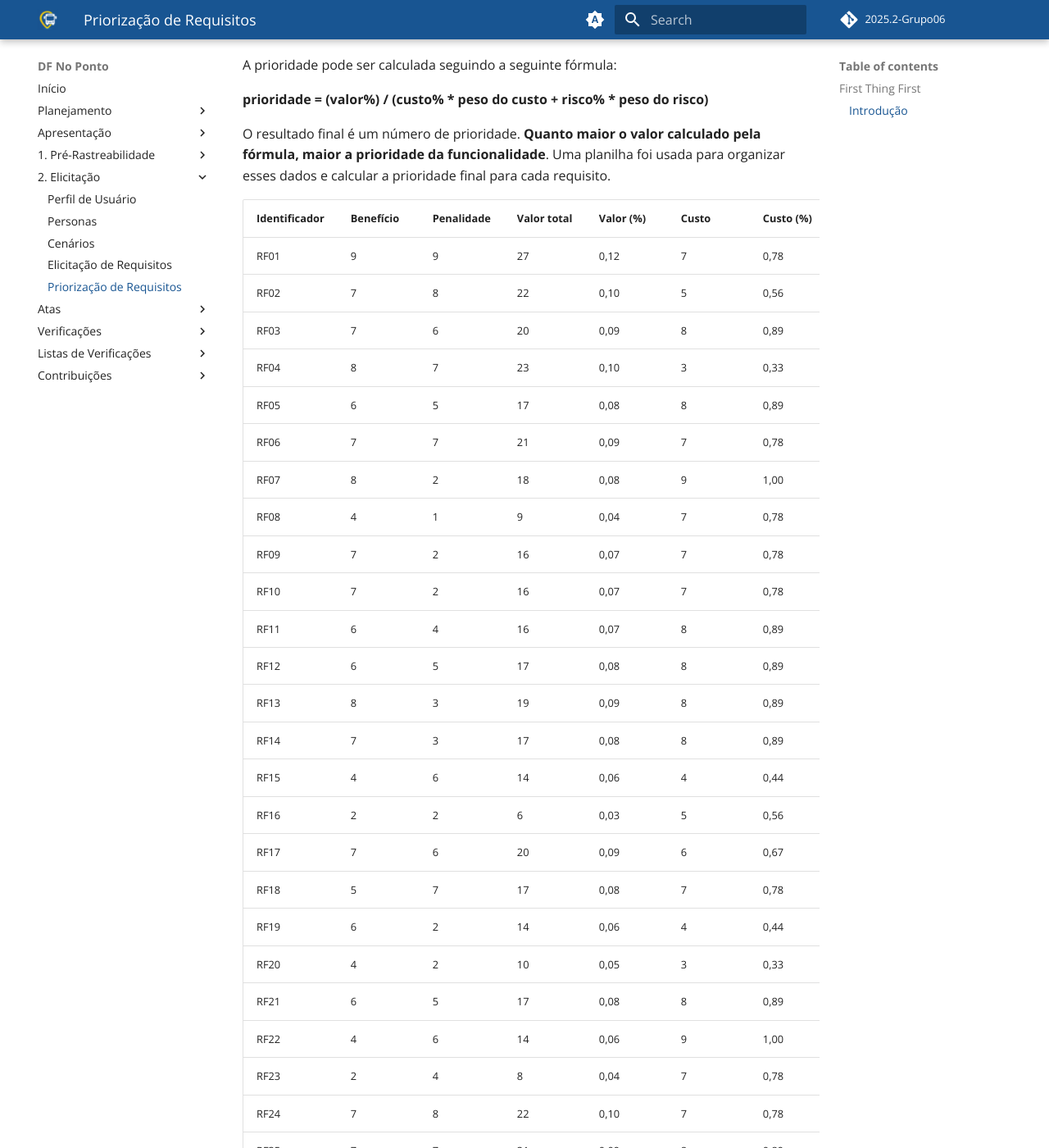
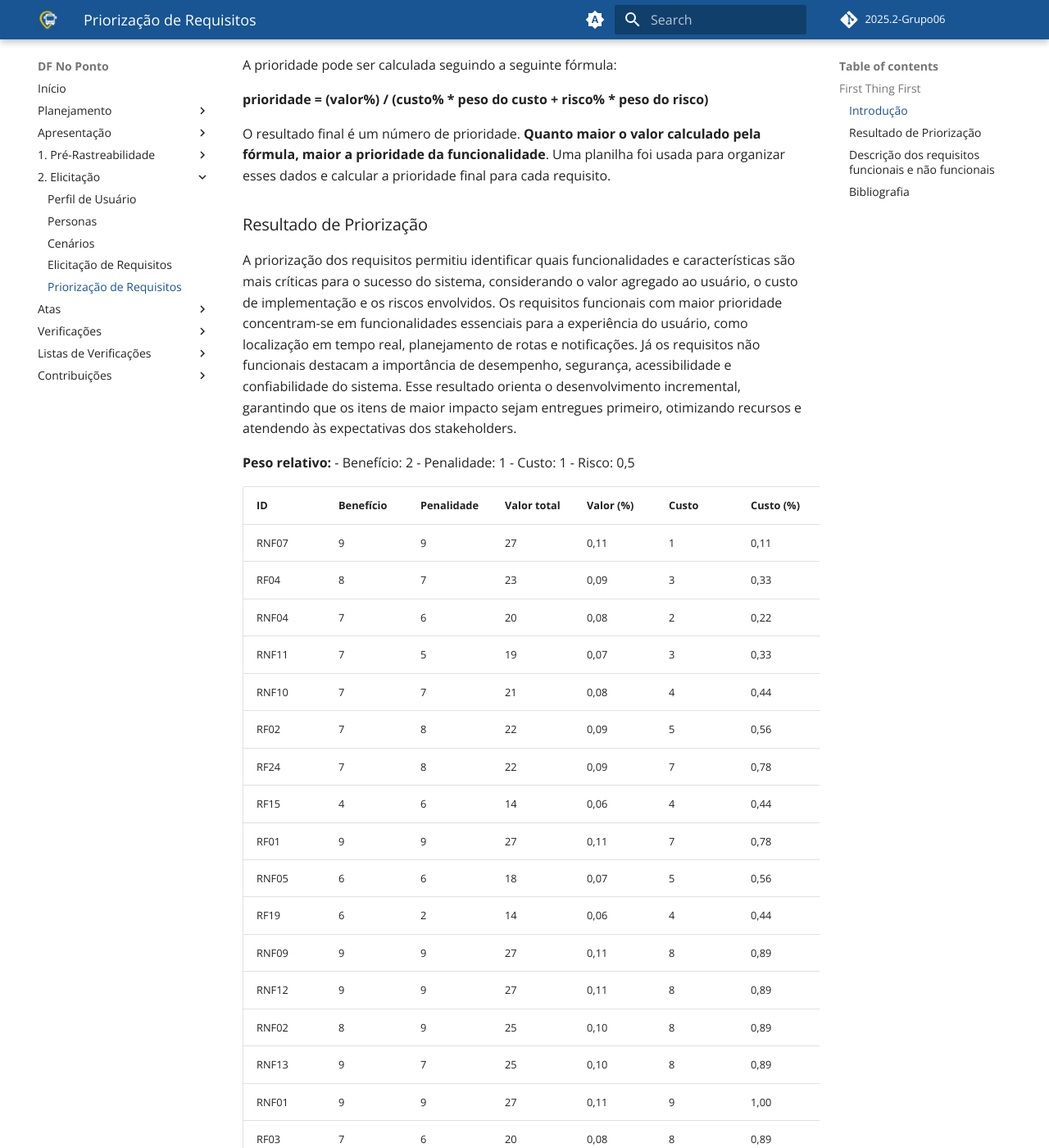
Before and after one commit to Requisitos-de-Software/2025.2-Grupo06, an MkDocs documentation site: the page built from docs/Elicitacao/priorizacao.md, in a window 1280 px wide and 1400 px high, scrolled down 1153 px. Shown: the whole window at 82% size. Built offline with MkDocs 1.6.1 and Material for MkDocs 9.7.7, drawn with Linux system fonts in a browser that asks for light colours; comment, search, counter and statistics services are not loaded; some of the changed text lies outside the part shown.

Commit message:
revisando priorização FTF

```diff
--- a/docs/Elicitacao/priorizacao.md
+++ b/docs/Elicitacao/priorizacao.md
@@ -29,53 +29,63 @@ A prioridade pode ser calculada seguindo a seguinte fórmula:
 
 O resultado final é um número de prioridade. **Quanto maior o valor calculado pela fórmula, maior a prioridade da funcionalidade**. Uma planilha foi usada para organizar esses dados e calcular a prioridade final para cada requisito.
 
-| Identificador | Benefício | Penalidade | Valor total | Valor (%) | Custo | Custo (%) | Risco | Risco (%) | Prioridade |
-|---------------|-----------|------------|-------------|-----------|-------|-----------|-------|-----------|------------|
-| RF01  | 9 | 9 | 27 | 0,12 | 7 | 0,78 | 8 | 0,89 | 0,10 |
-| RF02  | 7 | 8 | 22 | 0,10 | 5 | 0,56 | 7 | 0,78 | 0,10 |
-| RF03  | 7 | 6 | 20 | 0,09 | 8 | 0,89 | 4 | 0,44 | 0,08 |
-| RF04  | 8 | 7 | 23 | 0,10 | 3 | 0,33 | 2 | 0,22 | 0,23 |
-| RF05  | 6 | 5 | 17 | 0,08 | 8 | 0,89 | 6 | 0,67 | 0,06 |
-| RF06  | 7 | 7 | 21 | 0,09 | 7 | 0,78 | 8 | 0,89 | 0,08 |
-| RF07  | 8 | 2 | 18 | 0,08 | 9 | 1,00 | 9 | 1,00 | 0,05 |
-| RF08  | 4 | 1 | 9  | 0,04 | 7 | 0,78 | 6 | 0,67 | 0,04 |
-| RF09  | 7 | 2 | 16 | 0,07 | 7 | 0,78 | 7 | 0,78 | 0,06 |
-| RF10  | 7 | 2 | 16 | 0,07 | 7 | 0,78 | 7 | 0,78 | 0,06 |
-| RF11  | 6 | 4 | 16 | 0,07 | 8 | 0,89 | 6 | 0,67 | 0,06 |
-| RF12  | 6 | 5 | 17 | 0,08 | 8 | 0,89 | 6 | 0,67 | 0,06 |
-| RF13  | 8 | 3 | 19 | 0,09 | 8 | 0,89 | 9 | 1,00 | 0,06 |
-| RF14  | 7 | 3 | 17 | 0,08 | 8 | 0,89 | 9 | 1,00 | 0,06 |
-| RF15  | 4 | 6 | 14 | 0,06 | 4 | 0,44 | 3 | 0,33 | 0,10 |
-| RF16  | 2 | 2 | 6  | 0,03 | 5 | 0,56 | 6 | 0,67 | 0,03 |
-| RF17  | 7 | 6 | 20 | 0,09 | 6 | 0,67 | 8 | 0,89 | 0,08 |
-| RF18  | 5 | 7 | 17 | 0,08 | 7 | 0,78 | 7 | 0,78 | 0,07 |
-| RF19  | 6 | 2 | 14 | 0,06 | 4 | 0,44 | 4 | 0,44 | 0,09 |
-| RF20  | 4 | 2 | 10 | 0,05 | 3 | 0,33 | 7 | 0,78 | 0,06 |
-| RF21  | 6 | 5 | 17 | 0,08 | 8 | 0,89 | 7 | 0,78 | 0,06 |
-| RF22  | 4 | 6 | 14 | 0,06 | 9 | 1,00 | 8 | 0,89 | 0,04 |
-| RF23  | 2 | 4 | 8  | 0,04 | 7 | 0,78 | 6 | 0,67 | 0,03 |
-| RF24  | 7 | 8 | 22 | 0,10 | 7 | 0,78 | 3 | 0,33 | 0,10 |
-| RF25  | 7 | 7 | 21 | 0,09 | 8 | 0,89 | 8 | 0,89 | 0,07 |
-| RNF01 | 9 | 9 | 27 | 0,12 | 9 | 1,00 | 8 | 0,89 | 0,08 |
-| RNF02 | 8 | 9 | 25 | 0,11 | 8 | 0,89 | 8 | 0,89 | 0,08 |
-| RNF03 | 6 | 7 | 19 | 0,09 | 8 | 0,89 | 6 | 0,67 | 0,07 |
-| RNF04 | 7 | 6 | 20 | 0,09 | 2 | 0,22 | 3 | 0,33 | 0,23 |
-| RNF05 | 6 | 6 | 18 | 0,08 | 5 | 0,56 | 5 | 0,56 | 0,10 |
-| RNF06 | 4 | 5 | 13 | 0,06 | 6 | 0,67 | 6 | 0,67 | 0,06 |
-| RNF07 | 9 | 9 | 27 | 0,12 | 1 | 0,11 | 2 | 0,22 | 0,55 |
-| RNF08 | 7 | 7 | 21 | 0,09 | 7 | 0,78 | 8 | 0,89 | 0,08 |
-| RNF09 | 9 | 9 | 27 | 0,12 | 8 | 0,89 | 9 | 1,00 | 0,09 |
-| RNF10 | 7 | 7 | 21 | 0,09 | 4 | 0,44 | 6 | 0,67 | 0,12 |
-| RNF11 | 7 | 5 | 19 | 0,09 | 3 | 0,33 | 4 | 0,44 | 0,15 |
-| RNF12 | 9 | 9 | 27 | 0,12 | 8 | 0,89 | 9 | 1,00 | 0,09 |
-| RNF13 | 9 | 7 | 25 | 0,11 | 8 | 0,89 | 8 | 0,89 | 0,08 |
-| RNF14 | 8 | 6 | 16 | 0,07 | 7 | 0,78 | 8 | 0,89 | 0,06 |
+### Resultado de Priorização
+A priorização dos requisitos permitiu identificar quais funcionalidades e características são mais críticas para o sucesso do sistema, considerando o valor agregado ao usuário, o custo de implementação e os riscos envolvidos. Os requisitos funcionais com maior prioridade concentram-se em funcionalidades essenciais para a experiência do usuário, como localização em tempo real, planejamento de rotas e notificações. Já os requisitos não funcionais destacam a importância de desempenho, segurança, acessibilidade e confiabilidade do sistema. Esse resultado orienta o desenvolvimento incremental, garantindo que os itens de maior impacto sejam entregues primeiro, otimizando recursos e atendendo às expectativas dos stakeholders.
 
-*Tabela 4: Resultados do First Things First (Fonte: OLIVEIRA, Cauã. 2025)*
+**Peso relativo:**
+- Benefício: 2
+- Penalidade: 1
+- Custo: 1
+- Risco: 0,5
+
+| ID     | Benefício | Penalidade | Valor total | Valor (%) | Custo | Custo (%) | Risco | Risco (%) | Prioridade |
+|--------|-----------|------------|-------------|-----------|-------|-----------|-------|-----------|------------|
+| RNF07  | 9         | 9          | 27          | 0,11      | 1     | 0,11      | 2     | 0,22      | 0,48       |
+| RF04   | 8         | 7          | 23          | 0,09      | 3     | 0,33      | 2     | 0,22      | 0,20       |
+| RNF04  | 7         | 6          | 20          | 0,08      | 2     | 0,22      | 3     | 0,33      | 0,20       |
+| RNF11  | 7         | 5          | 19          | 0,07      | 3     | 0,33      | 4     | 0,44      | 0,13       |
+| RNF10  | 7         | 7          | 21          | 0,08      | 4     | 0,44      | 6     | 0,67      | 0,11       |
+| RF02   | 7         | 8          | 22          | 0,09      | 5     | 0,56      | 7     | 0,78      | 0,09       |
+| RF24   | 7         | 8          | 22          | 0,09      | 7     | 0,78      | 3     | 0,33      | 0,09       |
+| RF15   | 4         | 6          | 14          | 0,06      | 4     | 0,44      | 3     | 0,33      | 0,09       |
+| RF01   | 9         | 9          | 27          | 0,11      | 7     | 0,78      | 8     | 0,89      | 0,09       |
+| RNF05  | 6         | 6          | 18          | 0,07      | 5     | 0,56      | 5     | 0,56      | 0,09       |
+| RF19   | 6         | 2          | 14          | 0,06      | 4     | 0,44      | 4     | 0,44      | 0,08       |
+| RNF09  | 9         | 9          | 27          | 0,11      | 8     | 0,89      | 9     | 1,00      | 0,08       |
+| RNF12  | 9         | 9          | 27          | 0,11      | 8     | 0,89      | 9     | 1,00      | 0,08       |
+| RNF02  | 8         | 9          | 25          | 0,10      | 8     | 0,89      | 8     | 0,89      | 0,07       |
+| RNF13  | 9         | 7          | 25          | 0,10      | 8     | 0,89      | 8     | 0,89      | 0,07       |
+| RNF01  | 9         | 9          | 27          | 0,11      | 9     | 1,00      | 8     | 0,89      | 0,07       |
+| RF03   | 7         | 6          | 20          | 0,08      | 8     | 0,89      | 4     | 0,44      | 0,07       |
+| RF17   | 7         | 6          | 20          | 0,08      | 6     | 0,67      | 8     | 0,89      | 0,07       |
+| RNF14  | 8         | 6          | 22          | 0,09      | 7     | 0,78      | 8     | 0,89      | 0,07       |
+| RF06   | 7         | 7          | 21          | 0,08      | 7     | 0,78      | 8     | 0,89      | 0,07       |
+| RNF08  | 7         | 7          | 21          | 0,08      | 7     | 0,78      | 8     | 0,89      | 0,07       |
+| RF25   | 7         | 7          | 21          | 0,08      | 8     | 0,89      | 8     | 0,89      | 0,06       |
+| RNF03  | 6         | 7          | 19          | 0,07      | 8     | 0,89      | 6     | 0,67      | 0,06       |
+| RF18   | 5         | 7          | 17          | 0,07      | 7     | 0,78      | 7     | 0,78      | 0,06       |
+| RF05   | 6         | 5          | 17          | 0,07      | 8     | 0,89      | 6     | 0,67      | 0,05       |
+| RF12   | 6         | 5          | 17          | 0,07      | 8     | 0,89      | 6     | 0,67      | 0,05       |
+| RF20   | 4         | 2          | 10          | 0,04      | 3     | 0,33      | 7     | 0,78      | 0,05       |
+| RF09   | 7         | 2          | 16          | 0,06      | 7     | 0,78      | 7     | 0,78      | 0,05       |
+| RF10   | 7         | 2          | 16          | 0,06      | 7     | 0,78      | 7     | 0,78      | 0,05       |
+| RF13   | 8         | 3          | 19          | 0,07      | 8     | 0,89      | 9     | 1,00      | 0,05       |
+| RF21   | 6         | 5          | 17          | 0,07      | 8     | 0,89      | 7     | 0,78      | 0,05       |
+| RF11   | 6         | 4          | 16          | 0,06      | 8     | 0,89      | 6     | 0,67      | 0,05       |
+| RNF06  | 4         | 5          | 13          | 0,05      | 6     | 0,67      | 6     | 0,67      | 0,05       |
+| RF14   | 7         | 3          | 17          | 0,07      | 8     | 0,89      | 9     | 1,00      | 0,05       |
+| RF07   | 8         | 2          | 18          | 0,07      | 9     | 1,00      | 9     | 1,00      | 0,05       |
+| RF22   | 4         | 6          | 14          | 0,06      | 9     | 1,00      | 8     | 0,89      | 0,04       |
+| RF08   | 4         | 1          | 9           | 0,04      | 7     | 0,78      | 6     | 0,67      | 0,03       |
+| RF23   | 2         | 4          | 8           | 0,03      | 7     | 0,78      | 6     | 0,67      | 0,03       |
+| RF16   | 2         | 2          | 6           | 0,02      | 5     | 0,56      | 6     | 0,67      | 0,03       |
+| TOTAL  | 256       | 220        | 732         | 100,00    | 252   | 100,00    | 251   | 27,89     | 3,26       |
+
+*Tabela 1: Resultados do First Things First (Fonte: OLIVEIRA, Cauã. 2025)*
 
 
-
-| Identificador    | Requisito                                                                                   | Tipo           |
+### Descrição dos requisitos funcionais e não funcionais
+| ID    | Requisito                                                                                   | Tipo           |
 |--------------|---------------------------------------------------------------------------------------------|----------------|
 | RF01  | Exibir a localização dos ônibus em tempo real no mapa                                       | Funcional      |
 | RF02  | Mostrar o tempo estimado de chegada do ônibus à parada                                      | Funcional      |
@@ -117,4 +127,7 @@ O resultado final é um número de prioridade. **Quanto maior o valor calculado
 | RNF13 | Alta disponibilidade do sistema (≥ 98% uptime).                                             | Não Funcional  |
 | RNF14 | Suporte a múltiplos usuários simultâneos sem lentidão.                                      | Não Funcional  |
 
-*Tabela 4: Priorização de requisitos com First Things First (Fonte: OLIVEIRA, Cauã. 2025)*
+*Tabela 2: Priorização de requisitos com First Things First (Fonte: OLIVEIRA, Cauã. 2025)*
+
+### Bibliografia
+>[1] SERRANO, Maurício; SERRANO, Milene. Requisitos - Aula 7. Aprender 3. Disponível em: https://aprender3.unb.br/pluginfile.php/3210604/mod_resource/content/2/Requisitos%20-%20Aula%2007.pdf
```
